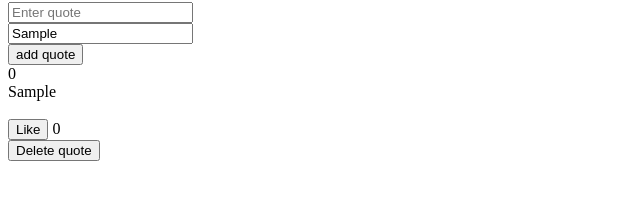
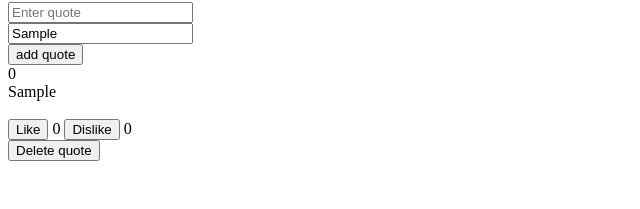
Before and after one commit to victorkitesh/Quotes, an Angular app in the folder quote/: page / in a window 1280 px wide. Both pictures are taken after typing "Sample", "Sample" into the empty fields and a click on the input "add quote". Shown: the part 78-287 px from the top of the page, without its empty margins (0-640 px from the left). Built offline with nearby package versions, Linux system fonts and the light colour scheme.

Commit message:
added license

```diff
--- a/quote/src/app/components/quotes/quotes.component.html
+++ b/quote/src/app/components/quotes/quotes.component.html
@@ -24,12 +24,14 @@
     <div class="quote" *ngFor="let quote of quotes; let i= index; ">
         <div class="id">{{i}}</div>
         <div class="content">{{quote.content}}</div><br>
+
         <div class="upvote">
 
 
             <button (click)="likeButtonClick()">Like</button>
            {{numberOfLikes}}
-
+            <button (click)="dislikeButtonClick()">Dislike</button>
+            {{numberOfDislikes}}
 
         </div>
 
--- a/quote/src/app/components/quotes/quotes.component.ts
+++ b/quote/src/app/components/quotes/quotes.component.ts
@@ -53,9 +53,10 @@ export class QuotesComponent implements OnInit {
   }
   likeButtonClick(){
     this.numberOfLikes++;
+
   }
   dislikeButtonClick(){
-    this.numberOfDislikes--;
+    this.numberOfDislikes++;
   }
 
 }
```
Also changed, not shown: 1 other file (tests, documents, lock files or other folders).
